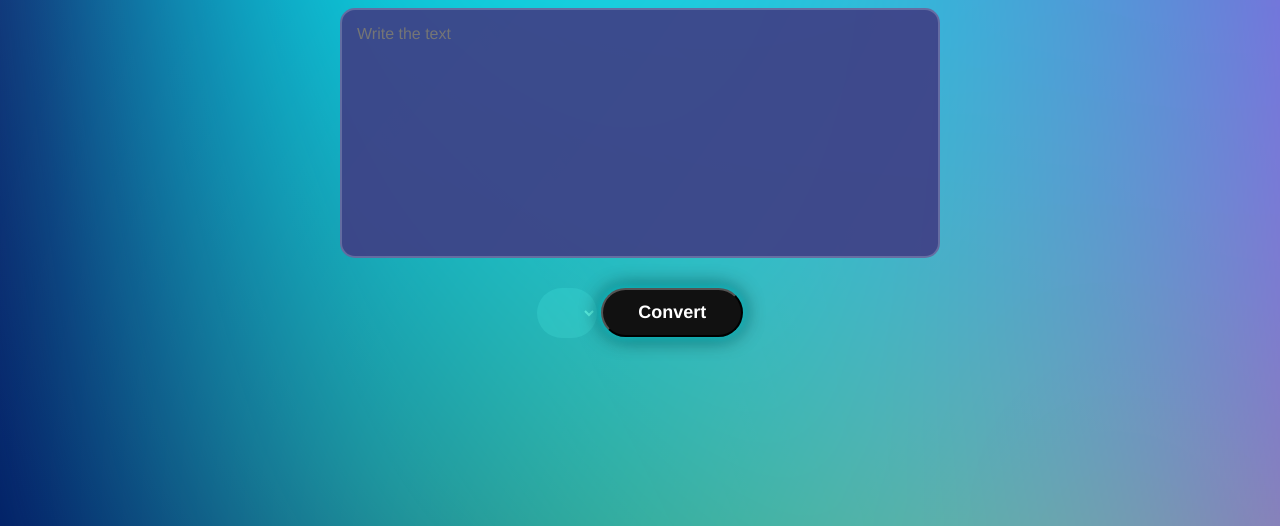
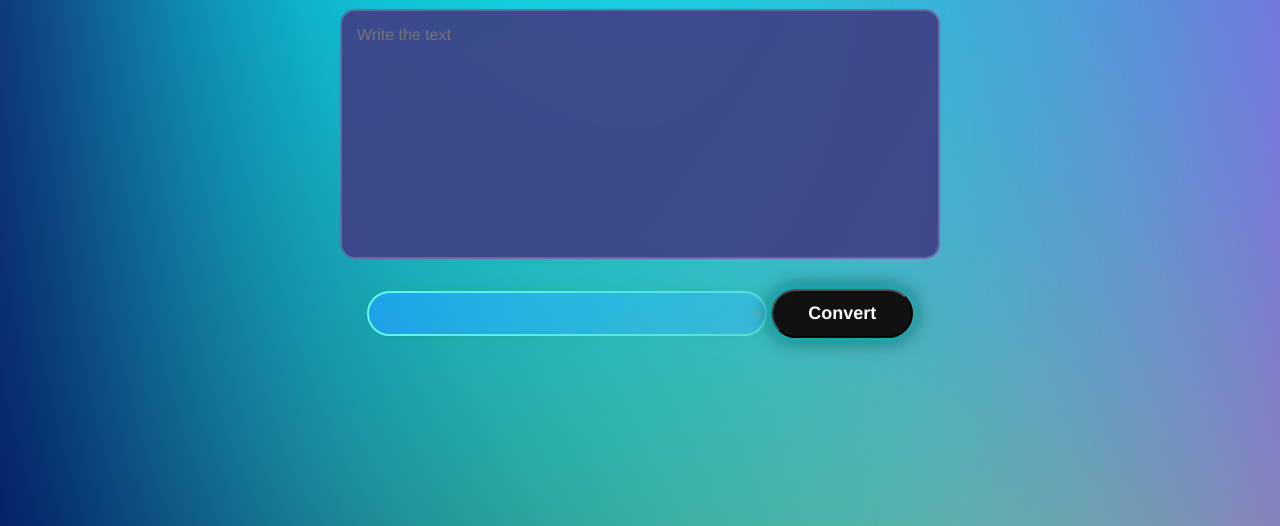
Before and after one commit to mohitCodz/Text-To-Speech-Converter, a plain HTML site: page index.html in a window 1280 px wide. Shown: the part 274-800 px from the top of the page. Drawn offline with Linux system fonts and the light colour scheme.

Commit message:
Update style.css

```diff
--- a/style.css
+++ b/style.css
@@ -86,7 +86,7 @@ textarea:focus {
   box-shadow: 0px 0px 12px rgba(0, 245, 255, 0.7);
 }
 button {
-  background: #111; /* dark solid background */
+  background: #111;
   color: #fff;
   font-size: 18px;
   padding: 12px 35px;
@@ -97,7 +97,7 @@ button {
   z-index: 2;
   position: relative;
   box-shadow: 0px 0px 12px rgba(0, 245, 255, 0.9),
-              0px 0px 20px rgba(0, 0, 0, 0.8); /* dark glow around for contrast */
+              0px 0px 20px rgba(0, 0, 0, 0.8);
   transition: all 0.3s ease-in-out;
 }
 
@@ -106,16 +106,33 @@ button:hover {
   color: #111;
   border-color: #fff;
   box-shadow: 0px 0px 25px rgba(0, 245, 255, 1),
-              0px 0px 35px rgba(0, 0, 0, 0.9); /* neon + dark halo */
+              0px 0px 35px rgba(0, 0, 0, 0.9);
   transform: scale(1.08);
 }
-select{
-  flex: 1;
-  color: #fff;
-  background: #403d84;
-  height: 50px;
+select {
+  width: 400px;
+  max-width: 90%;
+  height: 45px;
+  background: #2003ff;
+  color: #ff0000;
+  font-size: 16px;
+  border: none;
+  border-radius: 35px;
   padding: 0 20px;
-  outline: 0;
-  border: 0;
-  border-radius: 35px;
+  outline: none;
+  text-align: center;
+  cursor: pointer;
+  font-weight: 600;
+  border: 2px solid #fff;
+  box-shadow: 0px 0px 12px rgba(0, 0, 0, 0.7);
+    transition: all 0.2s ease-in-out;
 }
+
+select:hover{
+   background: #00f5ff;
+  color: #111;
+  border-color: #fff;
+  box-shadow: 0px 0px 25px rgba(0, 245, 255, 1),
+              0px 0px 35px rgba(0, 0, 0, 0.9);
+  transform: scale(1.08);
+}
```
